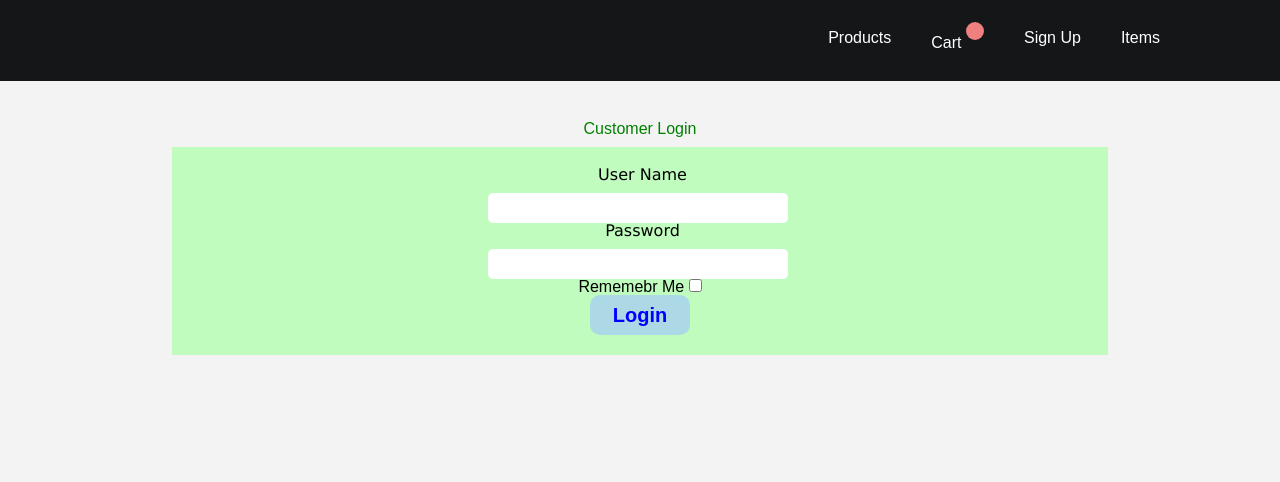
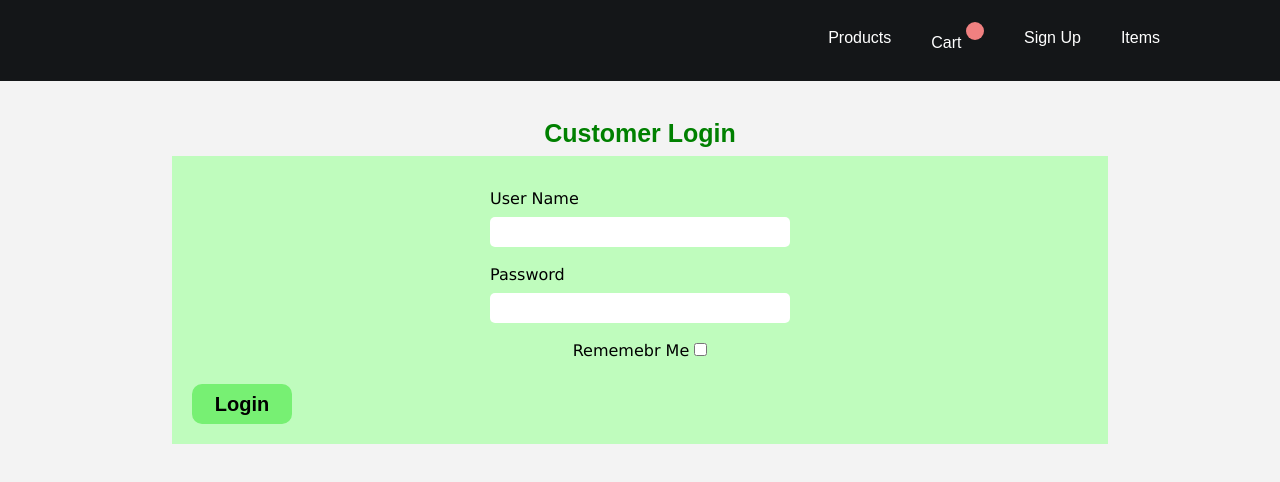
Before and after one commit to Build-Week-African-Marketplace-Two/front-end, a React (Create React App) app in the folder african-marketplace/: page / in a window 1280 px wide. Shown: the top 482 px of the page. Built offline with nearby package versions, Linux system fonts and the light colour scheme; no server answers.

Commit message:
Final Submit

```diff
--- a/african-marketplace/src/App.css
+++ b/african-marketplace/src/App.css
@@ -4,7 +4,7 @@
 }
 
 .App {
-  text-align: center;
+  /* text-align: center; */
 }
 
 .App-logo {
@@ -81,11 +81,7 @@
 }
 
 .radio-button {
-  display: flex;
-  flex-direction: column;
-  align-items: right;
-  margin: 10px 0 0 390px;
-  line-height: 25px;
+  margin: 10px;
   font-family: 'Lucida Sans', 'Lucida Sans Regular', 'Lucida Grande', 'Lucida Sans Unicode', Geneva, Verdana, sans-serif;
 }
 
@@ -95,5 +91,4 @@
 
 .checkbox-label {
   font-family: 'Lucida Sans', 'Lucida Sans Regular', 'Lucida Grande', 'Lucida Sans Unicode', Geneva, Verdana, sans-serif;
-
 }
--- a/african-marketplace/src/ItemCompo.js
+++ b/african-marketplace/src/ItemCompo.js
@@ -5,6 +5,9 @@ const Producttitle = styled.h2`
     display: flex;
     justify-content: center;
     color: green;
+    font-size: 25px;
+    font-weight: bold;
+
 `;
 
 const Cardstyle = styled.div`
@@ -21,6 +24,13 @@ const Productstyle = styled.div`
     border-radius: 7px;
     width: 400px;
     text-align: center;
+    line-height: 25px;
+`;
+
+const Productname = styled.h3`
+    font-weight: bold;
+    font-family: Lucida Sans', 'Lucida Sans Regular', 'Lucida Grande', 'Lucida Sans Unicode', Geneva, Verdana, sans-serif;
+    // font-size: 40px;
 `;
 
 const ItemCompo = (props) => {
@@ -32,7 +42,7 @@ const ItemCompo = (props) => {
             {props.itemAttr.map((item) => {
                 return (
                     <Productstyle key = {item.id}>
-                        <h3>{item.name}</h3>
+                        <Productname>{item.name}</Productname>
                         <p>{item.description}</p>
                         <p>{item.price}</p>
                     </Productstyle>
--- a/african-marketplace/src/LoginCompo.js
+++ b/african-marketplace/src/LoginCompo.js
@@ -8,6 +8,8 @@ const Loginheader = styled.h2`
     display: flex;
     justify-content: center;
     color: green;
+    font-size: 25px;
+    font-weight: bold;
 `;
 
 const Loginform = styled.form`
@@ -21,10 +23,16 @@ const Button = styled.button`
   height: 40px;
   border: none;
   border-radius: 10px;
-  color: blue;
-  background-color: lightblue;
+  background-color: #77f073;
   font-size: 20px;
   font-weight: bolder;
+  margin-top: 20px;
+  text-align: center;
+`;
+
+const Inputdiv = styled.div`
+    display: flex;
+    justify-content: center;
 `;
 
 const formSchema = yup.object().shape({
@@ -87,16 +95,16 @@ const LoginCompo = (props) => {
         <div>
             <Loginheader>Customer Login</Loginheader>
             <Loginform onSubmit = {formSubmit}>
-                <p><label htmlFor="customeremail" className = "textlable"> User Name <br></br>
+                <Inputdiv><label htmlFor="customeremail" className = "textlable"> User Name <br></br>
                     <input className = "textarea" type="text" name="username" id="username" value={login.username} onChange={changeHangler} />
                     {errorState.username.length > 0 ? <p className = "error">{errorState.username}</p> : null}
-                </label></p>
-                <p><label htmlFor="customerPassword" className = "textlable"> Password <br></br>
+                </label></Inputdiv>
+                <Inputdiv><label htmlFor="customerPassword" className = "textlable"> Password <br></br>
                     <input className = "textarea" type="password" name="password" id="password" value={login.password} onChange={changeHangler} />
                     {errorState.password.length > 0 ? <p className = "error">{errorState.password}</p> : null}
-                </label></p>
-                <p><label htmlFor="rememberMe">Rememebr Me <input type="checkbox" name="rememberMe" id="rememberMe" value={login.terms} onChange={changeHangler} />
-                </label></p>
+                </label></Inputdiv>
+                <Inputdiv><label htmlFor="rememberMe" className = "textlable">Rememebr Me <input type="checkbox" name="rememberMe" id="rememberMe" value={login.terms} onChange={changeHangler} />
+                </label></Inputdiv>
                 <Button type = "submit">Login</Button>
             </Loginform>
         </div>
--- a/african-marketplace/src/RegisterCard.js
+++ b/african-marketplace/src/RegisterCard.js
@@ -2,16 +2,18 @@ import React from 'react';
 import styled from 'styled-components';
 
 const Maindiv = styled.div`
-border: 1px solid red;
+// border: 1px solid red;
 display: flex;
 justify-content: center;
 flex-direction: column;
-
 `;
 
 const Cardtitle = styled.h2`
 color: blue;
 text-align: center;
+font-size: 25px;
+font-weight: bold;
+margin-top: 25px;
 `;
 
 const Carddiv = styled.div`
@@ -21,6 +23,7 @@ border: 1px solid red;
  border-radius: 10px;
  margin: 10px auto;
  padding: 10px;
+ line-height: 25px;
 `;
 
 const RegisterCard = (props) => {
--- a/african-marketplace/src/RegisterCompo.js
+++ b/african-marketplace/src/RegisterCompo.js
@@ -3,6 +3,7 @@ import axios from "axios";
 import * as yup from "yup";
 import styled from "styled-components";
 import './App.css';
+// import backgroundImage from './public/backgroundImage';
 
 // input elements are not clearing up.
 // Radio button and checkbox print its value not an actual text.
@@ -21,7 +22,6 @@ const Button = styled.button`
   height: 40px;
   border: none;
   border-radius: 10px;
-//   color: green;
   background-color: #77f073;
   font-size: 20px;
   font-weight: bolder;
@@ -38,6 +38,8 @@ const Formtitle = styled.h2`
     color: green;
     font-family: 'Lucida Sans', 'Lucida Sans Regular', 'Lucida Grande', 'Lucida Sans Unicode', Geneva, Verdana, sans-serif;
     margin-bottom: 20px;
+    font-size: 25px;
+    font-weight: bold;
 `;
 
 const Inputdiv = styled.div`
@@ -175,10 +177,11 @@ const RegisterCompo = (props) => {
                     </label>
                 </Inputdiv>
 
-                <Inputdiv className = "radio-button"><label htmlFor="status" onChange={changeHandler} value={formState.status}>
+                <Inputdiv >
+                    <label htmlFor="status" onChange={changeHandler} value={formState.status} className = "radio-button">
                         <input type="radio" name="status" id="customer" value="Customer" />Customer
                     </label>
-                    <label htmlFor="status" onChange={changeHandler} value={formState.status}>
+                    <label htmlFor="status" onChange={changeHandler} value={formState.status} className = "radio-button">
                         <input type="radio" name="status" id="businessowner" value="Business Owner"/> Business Owner
                     </label>
                     {errorState.status.length > 0 ? <p className = "error">{errorState.status}</p> : null}
```
Also changed, not shown: african-marketplace/public/backgroundImage.png (added).
